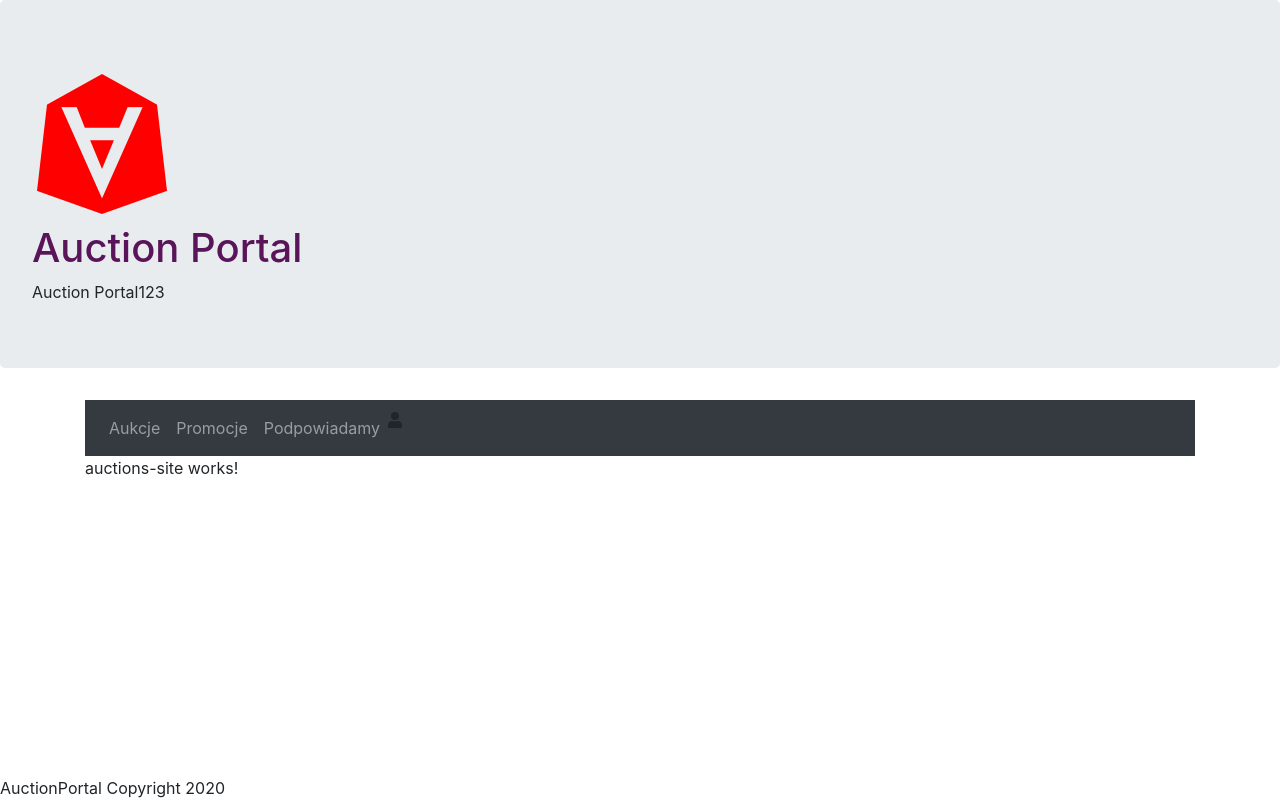
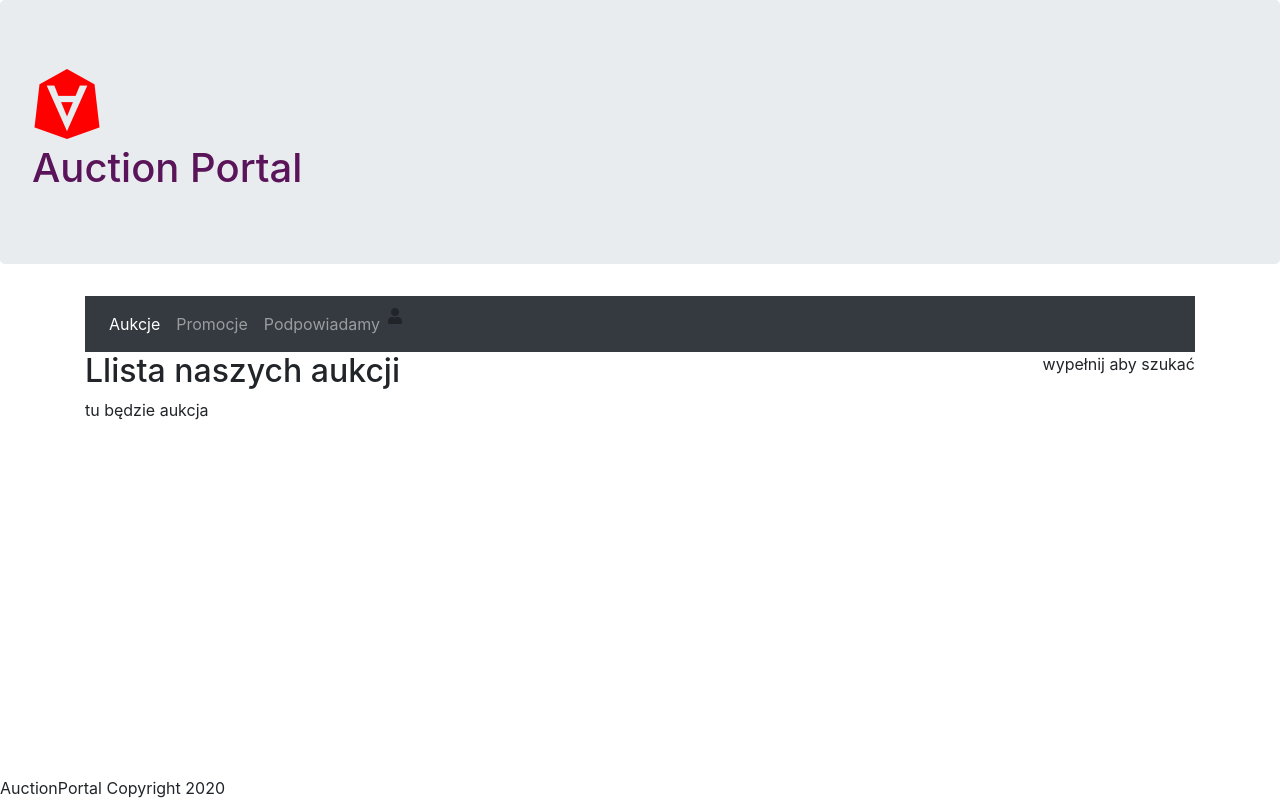
Before and after one commit to lethalroutine/angular-auction-site, an Angular app: page /auctions in a window 1280 px wide. Built offline with nearby package versions, Linux system fonts and the light colour scheme.

Commit message:
Add auction component

```diff
--- a/src/app/app-routing.module.ts
+++ b/src/app/app-routing.module.ts
@@ -2,7 +2,9 @@ import { NgModule } from '@angular/core';
 import { Routes, RouterModule } from '@angular/router';
 
 
-const routes: Routes = [];
+const routes: Routes = [
+  {path: '', redirectTo: 'auctions', pathMatch: 'full'}
+];
 
 @NgModule({
   imports: [RouterModule.forRoot(routes)],
--- /dev/null
+++ b/src/app/auction/auction-card/auction-card.component.ts
@@ -0,0 +1,19 @@
+import { Component, OnInit } from '@angular/core';
+
+@Component({
+  selector: 'ap-auction-card',
+  template: `
+    <p>
+      auction-card works!
+    </p>
+  `,
+  styles: []
+})
+export class AuctionCardComponent implements OnInit {
+
+  constructor() { }
+
+  ngOnInit() {
+  }
+
+}
--- a/src/app/auction/auction.module.ts
+++ b/src/app/auction/auction.module.ts
@@ -4,10 +4,11 @@ import { CommonModule } from '@angular/common';
 import { AuctionRoutingModule } from './auction-routing.module';
 import { AuctionsSiteComponent } from './auctions-site/auctions-site.component';
 import { PromotionsSiteComponent } from './promotions-site/promotions-site.component';
+import { AuctionCardComponent } from './auction-card/auction-card.component';
 
 
 @NgModule({
-  declarations: [AuctionsSiteComponent, PromotionsSiteComponent],
+  declarations: [AuctionsSiteComponent, PromotionsSiteComponent, AuctionCardComponent],
   imports: [
     CommonModule,
     AuctionRoutingModule
--- a/src/app/auction/auctions-site/auctions-site.component.html
+++ b/src/app/auction/auctions-site/auctions-site.component.html
@@ -1 +1,13 @@
-<p>auctions-site works!</p>
+<section>
+  <header class="d-flex justify-content-between">
+    <h2>Llista naszych aukcji</h2>
+    <div>
+      wypełnij aby szukać
+    </div>
+  </header>
+  <div class="row">
+    <div class="col-12">
+      tu będzie aukcja
+    </div>
+  </div>
+</section>
--- a/src/app/header/header.component.html
+++ b/src/app/header/header.component.html
@@ -1,7 +1,4 @@
 <header class="jumbotron">
-  <i class="fab fa-angular fa-spin fa-10x"></i>
-  <h1 (click)="handleHeaderClick()">{{title}}</h1>
-  <div>
-    {{ printTitle(123) }}
-  </div>
+  <i class="fab fa-angular fa-spin fa-5x"></i>
+  <h1 (click)="handleHeaderClick()">{{ printTitle() }}</h1>
 </header>
--- a/src/app/header/header.component.ts
+++ b/src/app/header/header.component.ts
@@ -13,8 +13,8 @@ export class HeaderComponent implements OnInit {
   ngOnInit() {
   }
 
-  printTitle(num: number): string {
-    return this.title + num;
+  printTitle(): string {
+    return this.title;
   }
 
   handleHeaderClick() {
--- a/src/app/main-menu/main-menu.component.html
+++ b/src/app/main-menu/main-menu.component.html
@@ -4,7 +4,7 @@
   </button>
   <div class="collapse navbar-collapse" [ngClass]="{show: showMenu}" id="navbarNav">
     <ul class="navbar-nav">
-      <li *ngFor="let item of menuItems" class="nav-item">
+      <li *ngFor="let item of menuItems" class="nav-item" routerLinkActive="active">
         <a class="nav-link" [routerLink]="item.link">{{item.name}}</a>
       </li>
       <li>
```
Also changed, not shown: src/app/auction/auctions-site/auction-item.ts (added, +8 -0 lines), 1 other file (tests, documents, lock files or other folders).
